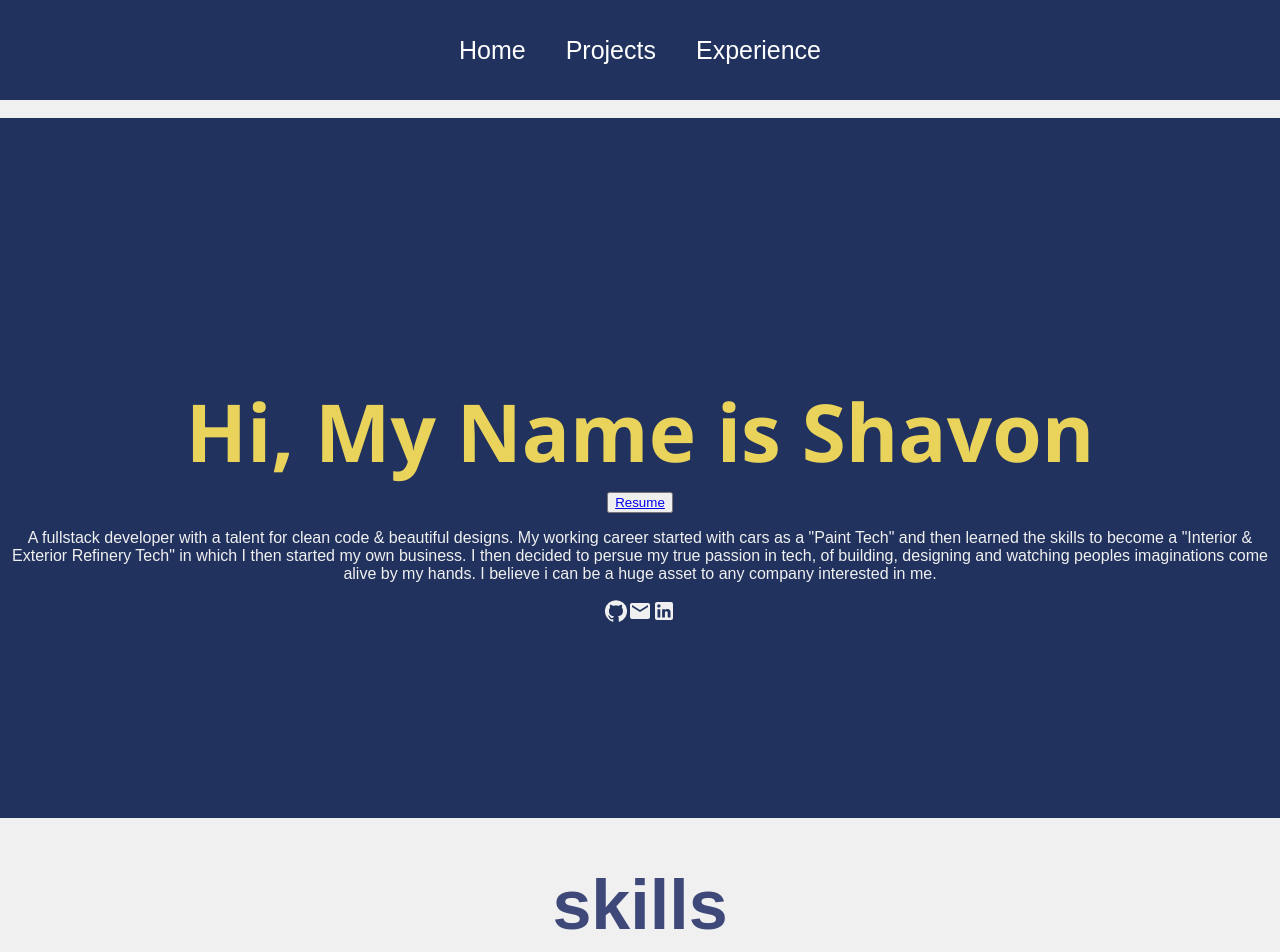
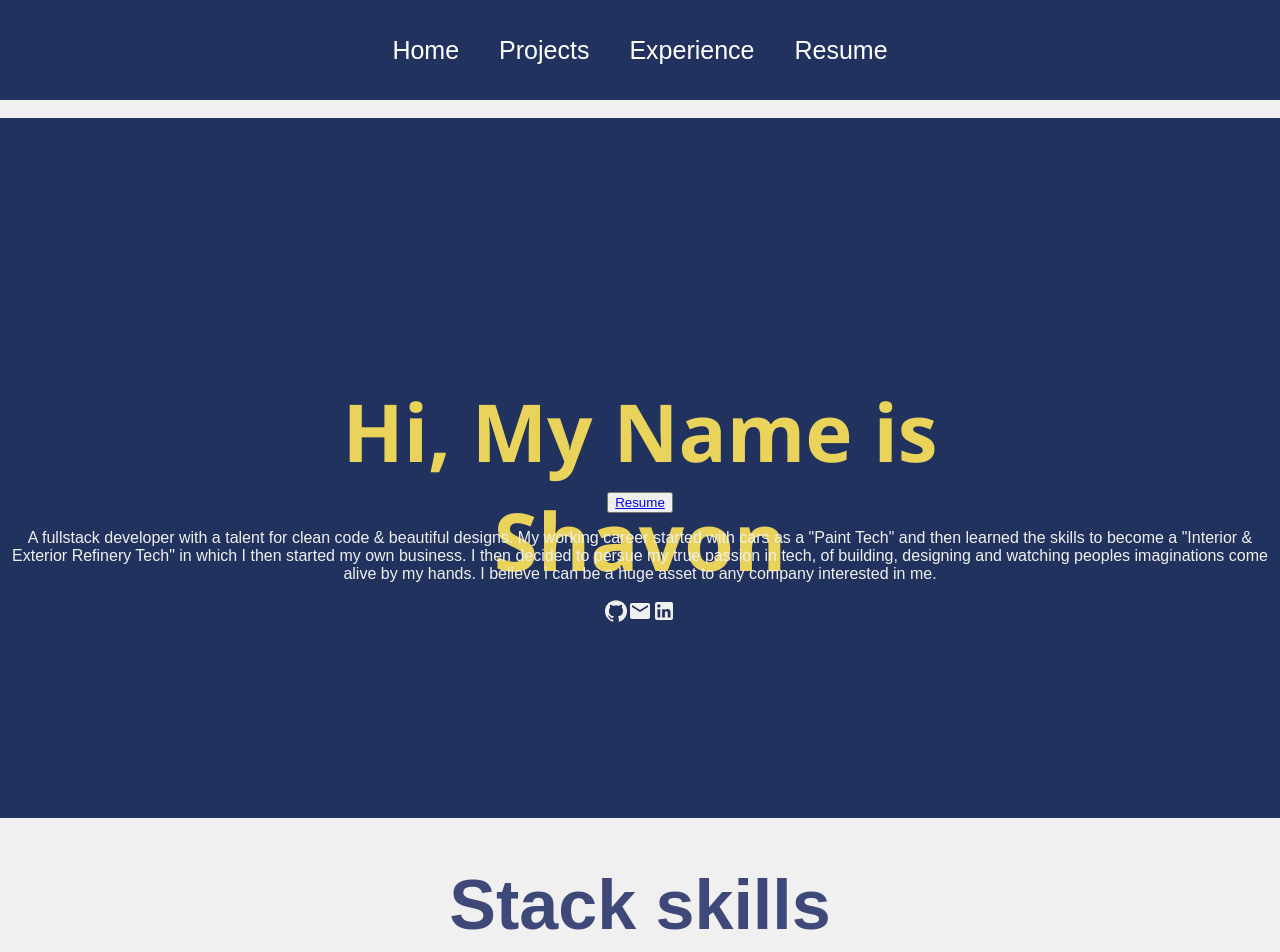
Before and after one commit to Shavon63/after-cohort-portfolio, a React (Create React App) app in the folder frontend/: page / in a window 1280 px wide. Shown: the top 952 px of the page. Built offline with nearby package versions, Linux system fonts and the light colour scheme.

Commit message:
skills name changed and resume added to nav

```diff
--- a/frontend/src/components/NAV/Nav.js
+++ b/frontend/src/components/NAV/Nav.js
@@ -24,6 +24,7 @@ function Nav() {
             <Link to="/">Home</Link>
             <Link to="/projects">Projects</Link>
             <Link to="/experience">Experience</Link>
+            <Link to="https://docs.google.com/document/d/1oiA_fnzx5cGoKzDaFf6rReXinmHberXqmtjkrKhDBp0/edit">Resume</Link>
         </div>
         </div>
   )
--- a/frontend/src/pages/Experience/Experience.js
+++ b/frontend/src/pages/Experience/Experience.js
@@ -55,6 +55,9 @@ function Experience() {
                 <p>Highschool Diploma</p>
             </VerticalTimelineElement>
         </VerticalTimeline>
+        <div>
+            <button className='resume-button'><Link to="https://docs.google.com/document/d/1oiA_fnzx5cGoKzDaFf6rReXinmHberXqmtjkrKhDBp0/edit">Resume</Link></button>
+        </div>
     </div>
   )
 }
--- a/frontend/src/pages/Home/Home.js
+++ b/frontend/src/pages/Home/Home.js
@@ -6,7 +6,9 @@ import './home.css'
 function Home() {
   return (
     <div className='home'>
+        <div className='photo'>
         <img href= "../assets/headshot.jpg" />
+        </div>
                 <div className='about'>
             <h2>Hi, My Name is Shavon </h2>
             <div className='promt'>
@@ -18,7 +20,7 @@ function Home() {
             </div>
         </div>
         <div className='skills'>
-            <h1>skills</h1>
+            <h1>Stack skills</h1>
             <ol className='list'>
                 <li className='item'>
                     <h2>Front-end</h2>
--- a/frontend/src/pages/Home/home.css
+++ b/frontend/src/pages/Home/home.css
@@ -3,6 +3,10 @@
     align-items: center;
     font-family: "Arial", sans-serif;
     color: #3e497a;
+  }
+
+  .photo{
+    width: 70px
   }
 
   .about {
@@ -22,6 +26,8 @@
     font-size: 80px;
     color: #e9d35b;
     height: 50px;
+    text-align: center;
+    width: 50%;
   }
 
   .about .prompt {
```
